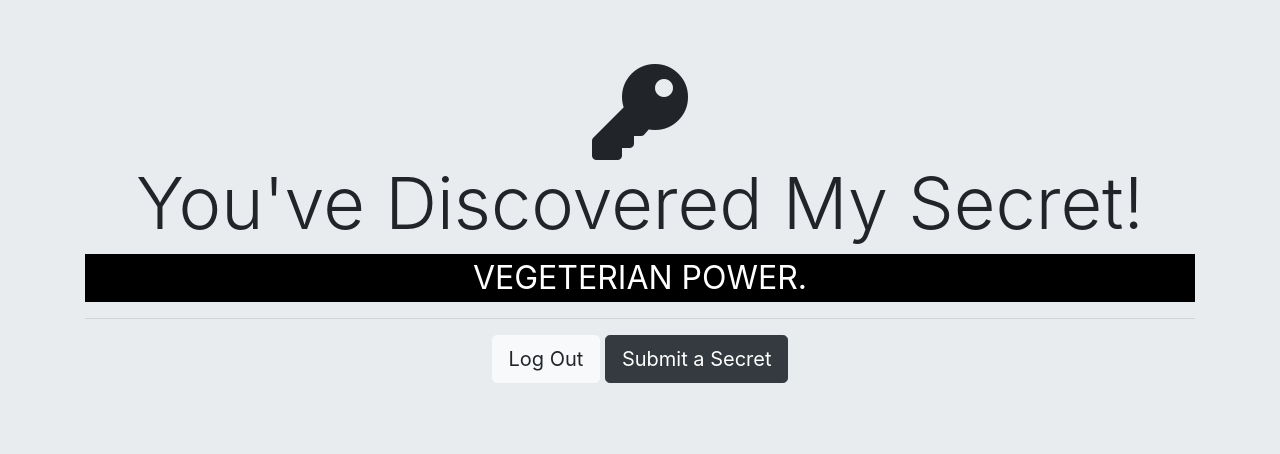
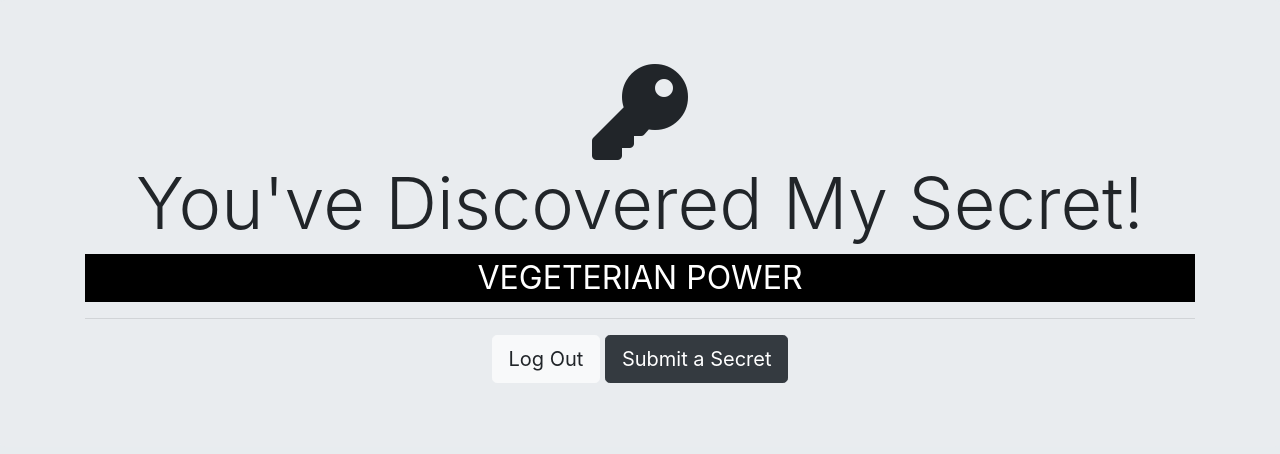
Before and after one commit to ItzhakLevy1/Authentication-and-security---level-2, a Node server app: template views/secrets.ejs in a window 1280 px wide. Shown: the top 454 px of the page. Run offline with Node 20, Linux system fonts and the light colour scheme; the template is opened without the code that fills it, so the values that code supplies are empty; some libraries are stand-ins or nearby versions.

Commit message:
Update secrets.ejs

```diff
--- a/views/secrets.ejs
+++ b/views/secrets.ejs
@@ -4,7 +4,7 @@
   <div class="container">
     <i class="fas fa-key fa-6x"></i>
     <h1 class="display-3">You've Discovered My Secret!</h1>
-    <p class="secret-text">VEGETERIAN POWER.</p>
+    <p class="secret-text">VEGETERIAN POWER</p>
     <hr>
 
     <a class="btn btn-light btn-lg" href="/logout" role="button">Log Out</a>
```
